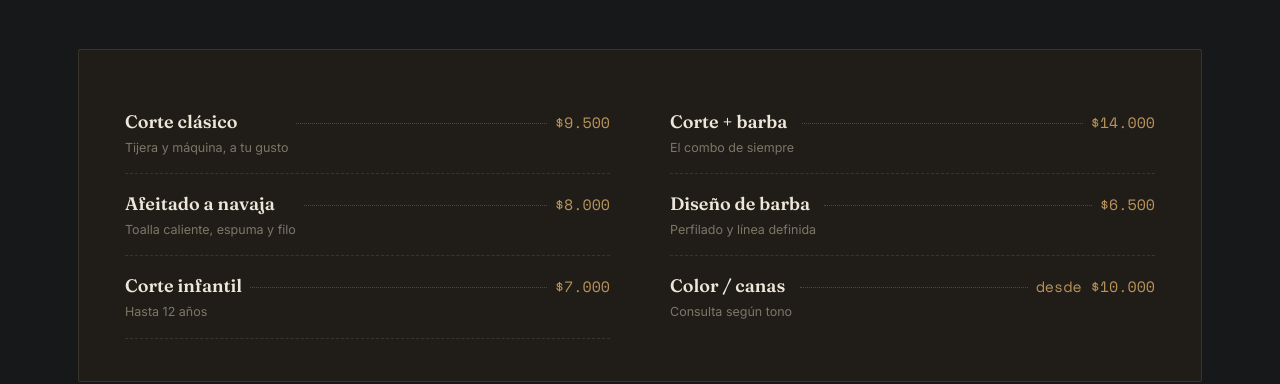
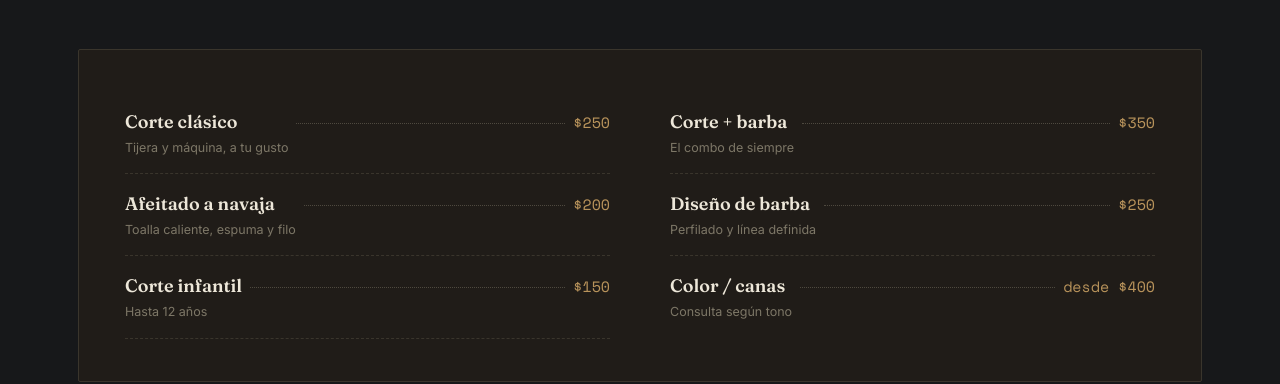
Before and after one commit to CrisCC24/BARBERIA_LA_NAVAJA, a plain HTML site: page index.html in a window 1280 px wide. Shown: the part 1080-1464 px from the top of the page. Drawn offline with nearby package versions, Linux system fonts and the light colour scheme.

Commit message:
Update index.html

```diff
--- a/index.html
+++ b/index.html
@@ -604,32 +604,32 @@
           <div class="menu-item">
             <span class="menu-name">Corte clásico<small>Tijera y máquina, a tu gusto</small></span>
             <span class="menu-leader"></span>
-            <span class="menu-price">$9.500</span>
+            <span class="menu-price">$250</span>
           </div>
           <div class="menu-item">
             <span class="menu-name">Corte + barba<small>El combo de siempre</small></span>
             <span class="menu-leader"></span>
-            <span class="menu-price">$14.000</span>
+            <span class="menu-price">$350</span>
           </div>
           <div class="menu-item">
             <span class="menu-name">Afeitado a navaja<small>Toalla caliente, espuma y filo</small></span>
             <span class="menu-leader"></span>
-            <span class="menu-price">$8.000</span>
+            <span class="menu-price">$200</span>
           </div>
           <div class="menu-item">
             <span class="menu-name">Diseño de barba<small>Perfilado y línea definida</small></span>
             <span class="menu-leader"></span>
-            <span class="menu-price">$6.500</span>
+            <span class="menu-price">$250</span>
           </div>
           <div class="menu-item">
             <span class="menu-name">Corte infantil<small>Hasta 12 años</small></span>
             <span class="menu-leader"></span>
-            <span class="menu-price">$7.000</span>
+            <span class="menu-price">$150</span>
           </div>
           <div class="menu-item">
             <span class="menu-name">Color / canas<small>Consulta según tono</small></span>
             <span class="menu-leader"></span>
-            <span class="menu-price">desde $10.000</span>
+            <span class="menu-price">desde $400</span>
           </div>
         </div>
       </div>
```
